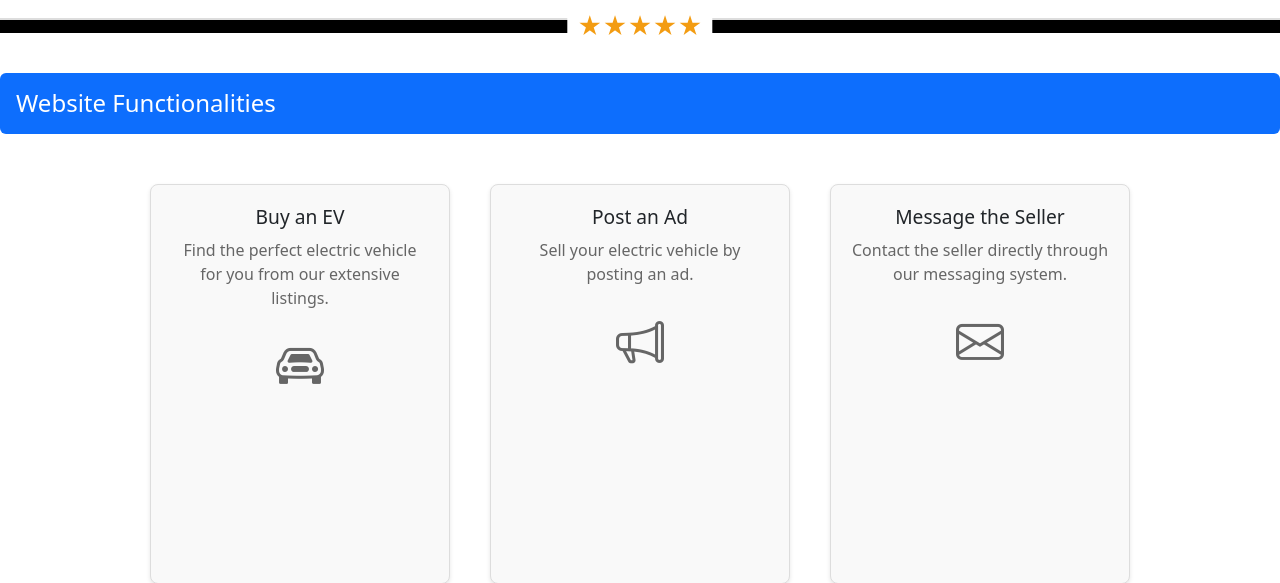
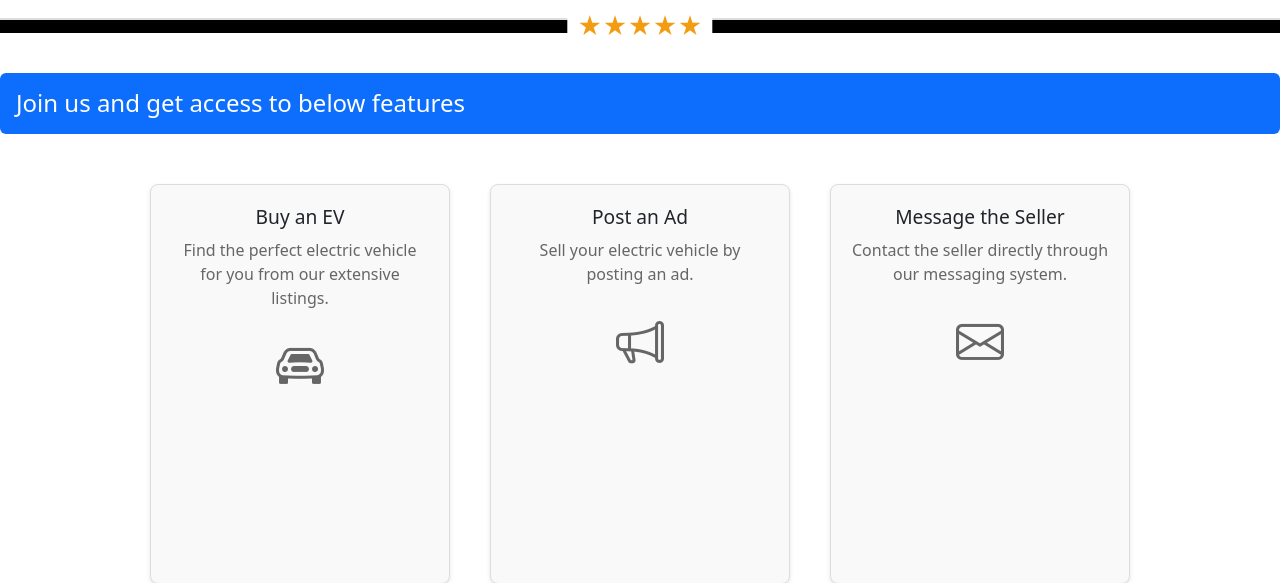
Before and after one commit to imran072/request-forum-app, a Flask app: page / in a window 1280 px wide. Shown: the part 689-1272 px from the top of the page. Run offline with Flask 3, Linux system fonts and the light colour scheme; data that the repository does not hold is empty; some libraries are stand-ins or nearby versions.

Commit message:
fixed typo

```diff
--- a/app/templates/index.html
+++ b/app/templates/index.html
@@ -106,7 +106,7 @@
 
 <!-- Header for Functionality description section -->
 <div class="section-header bg-primary text-white p-3 rounded">
-    <h2>Website Functionalities</h2>
+    <h2>Join us and get access to below features</h2>
 </div>
 
 <!-- Functionality description section -->
```
